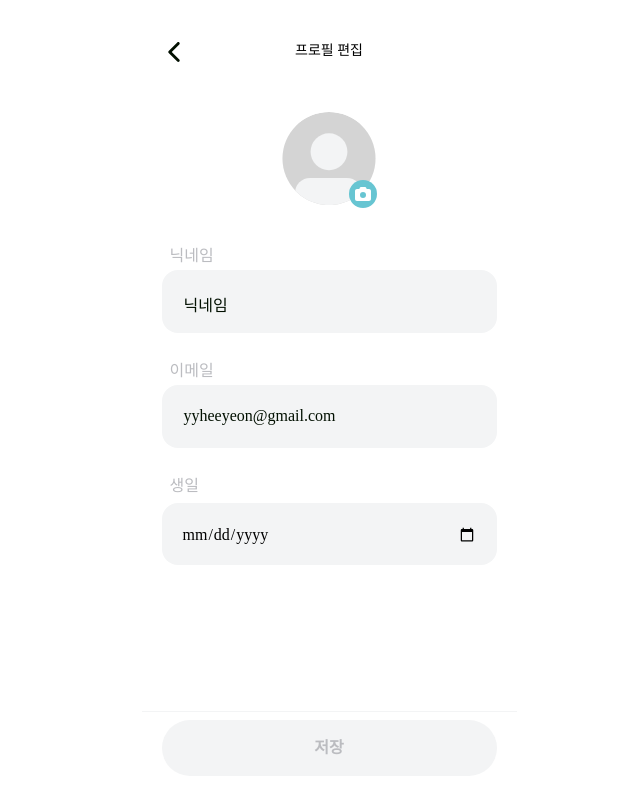
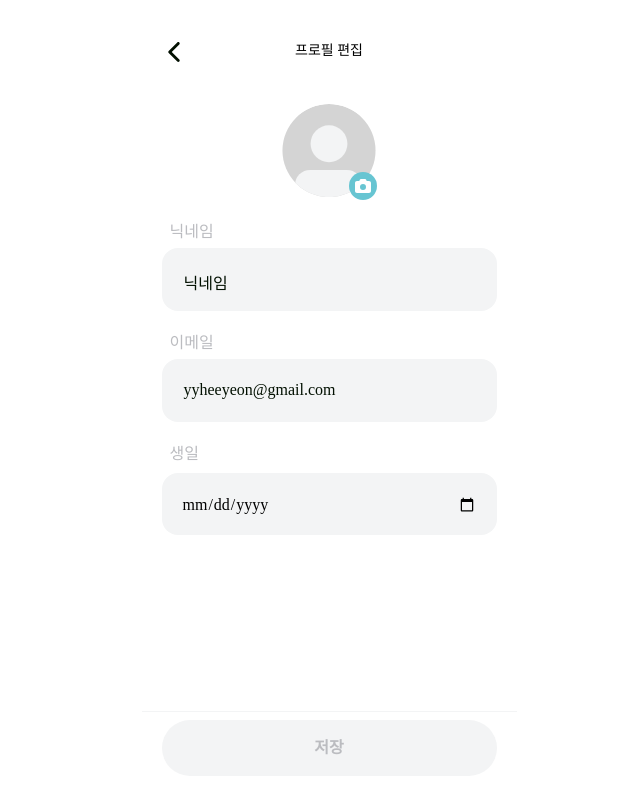
Before and after one commit to EFUB-GeumJaSsi/GiftU-Front, a React (Create React App) app: page /my/edit in a window 1280 px wide. Shown: the top 794 px of the page, without its empty margins (311-951 px from the left). Built offline with nearby package versions, Linux system fonts and the light colour scheme; no server answers.

Commit message:
♻️refactor: 불필요한 코드 삭제, 코딩 컨벤션 반영

```diff
--- a/src/pages/FundingOpen/GiftSetPage.jsx
+++ b/src/pages/FundingOpen/GiftSetPage.jsx
@@ -84,17 +84,13 @@ const GiftSetPage = () => {
 };
 
 const SLayout = styled.div`
-  display: flex;
-  flex-flow: column nowrap;
-
-  gap: 24px;
 `;
 const SForm = styled.form`
   display: flex;
   flex-flow: column nowrap;
 
   width: fit-content;
-  margin: 0 auto;
+  margin: 24px auto;
 
   gap: 24px;
 `;
--- a/src/pages/ProfileEdit/ProfileEditPage.jsx
+++ b/src/pages/ProfileEdit/ProfileEditPage.jsx
@@ -73,6 +73,7 @@ const ProfileEditPage = () => {
   return (
     <SLayout>
       <BackHeaderComponent text='프로필 편집' />
+      <SForm onSubmit={handleSubmit(onSubmit)}>
         <SImageContainer>
           {imagePreview ? (
             <SImgWrapper src={imagePreview} alt='Profile' />
@@ -89,7 +90,6 @@ const ProfileEditPage = () => {
             onChange={handleImageChange}
           />
         </SImageContainer>
-      <SForm onSubmit={handleSubmit(onSubmit)}>
         <SFieldset>
           <SLegend>닉네임</SLegend>
           <STextarea
@@ -153,7 +153,6 @@ const ProfileEditPage = () => {
 const SLayout = styled.div`
   display: flex;
   flex-flow: column nowrap;
-  flex-direction: column;
   align-items: center;
   justify-content: center;
 `;
@@ -162,12 +161,10 @@ const SImageContainer = styled.div`
   position: relative;
   width: 96px;
   height: 96px;
-  margin: 40px;
+  margin: 0 auto;
 `;
 
 const SImgWrapper = styled.img`
-  display: flex;
-
   width: 96px;
   height: 96px;
 
@@ -199,9 +196,9 @@ const SImageInput = styled.input`
 const SForm = styled.form`
   display: flex;
   flex-flow: column nowrap;
-  gap: 30px;
-  width: 335px;
-  margin: 0 auto;
+
+  margin: 32px auto;
+  gap: 24px;
 `;
 
 const SFieldset = styled.fieldset`
@@ -214,13 +211,7 @@ const SFieldset = styled.fieldset`
 `;
 
 const SLegend = styled.legend`
-  display: flex;
-  flex-direction: column;
-  gap: 8px;
-
-  width: 58px;
-  height: 22px;
-  padding: 0px 8px;
+  margin: 0 0 8px 8px;
 
   color: var(--gray-400);
 `;
@@ -241,6 +232,7 @@ const STextarea = styled.textarea`
   font-size: 16px;
 
   resize: none;
+
   &::placeholder {
     color: var(--black);
   }
```
Also changed, not shown: src/pages/FundingOpen/FundingSetPage.jsx (+2 -9 lines), src/pages/FundingOpen/GiftAddPage.jsx (+8 -5 lines), src/pages/FundingOpen/PasswordSetPage.jsx (+7 -20 lines). Lines whose indentation alone changed are shown as unchanged.
